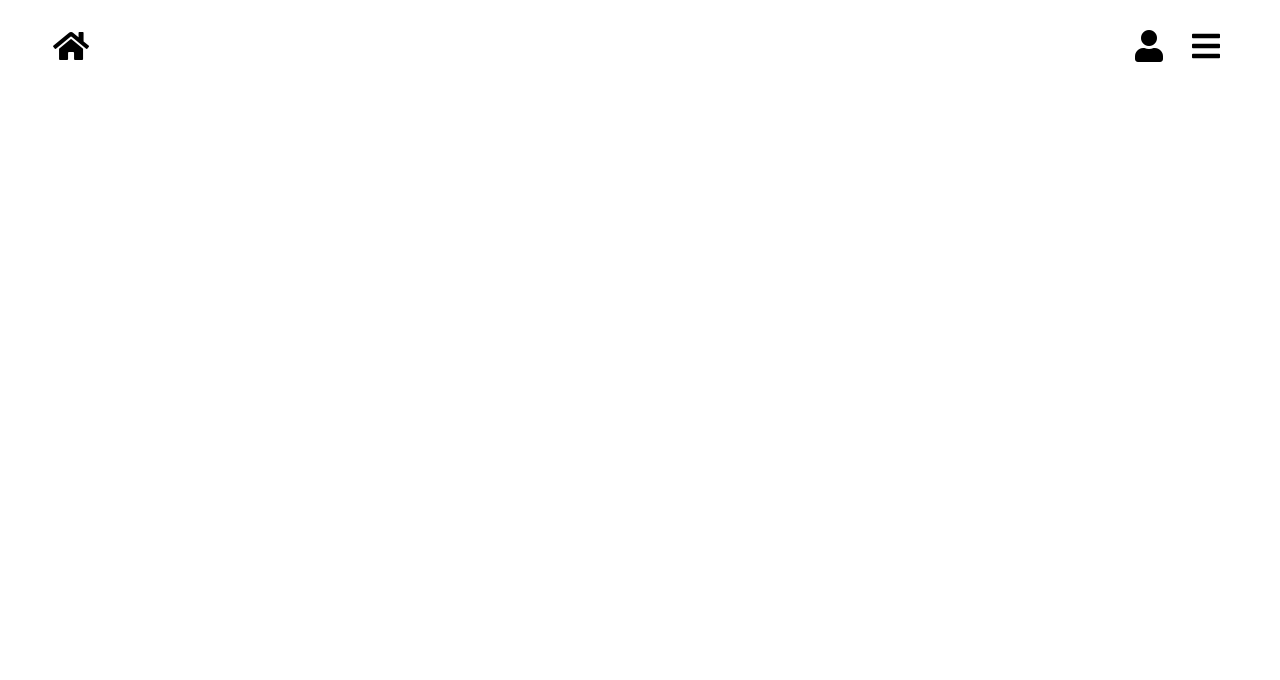
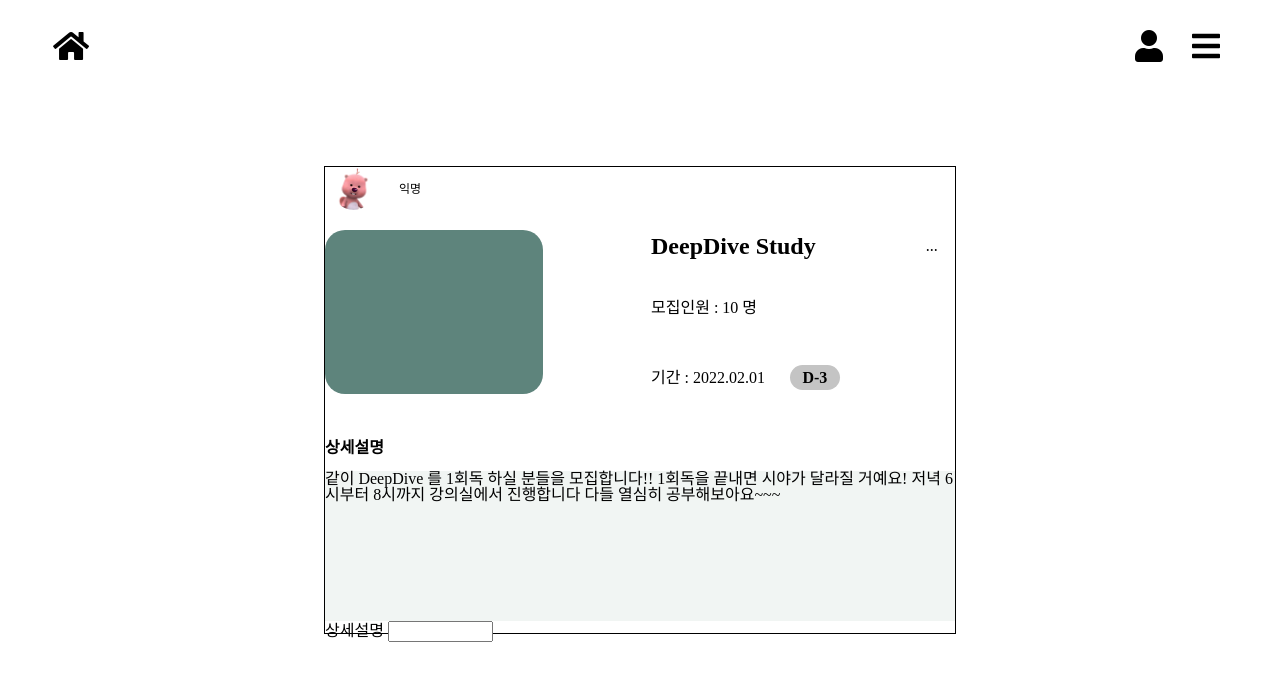
Before and after one commit to VeryverySoHappy/sesac, a plain HTML site: page 프로젝트 모집.html in a window 1280 px wide. Drawn offline with Linux system fonts and the light colour scheme.

Commit message:
프로젝트 모집

```diff
--- a/css/common.css
+++ b/css/common.css
@@ -80,4 +80,25 @@ legend {
   clear: both;
   width: 100%;
 }
+
+
+/* 추가하고자 함 */
+.profile {
+  position: relative;
+  width: 43px;
+  height: 43px;
+  border-radius: 50%;
+  overflow: hidden;
+  margin: 0 24px 0 7px;
+}
+
+.profile_img {
+  position: absolute;
+  top: 0;
+  left: 0;
+  width: 100%;
+  height: 100%;
+  object-fit: cover;
+}
+
 /* common.css end */
--- a/css/자유게시판.css
+++ b/css/자유게시판.css
@@ -80,24 +80,6 @@
   height: 43px;
 }
 
-.free__profile {
-  position: relative;
-  width: 43px;
-  height: 43px;
-  border-radius: 50%;
-  overflow: hidden;
-  margin: 0 24px 0 7px;
-}
-
-.free__list_profile {
-  position: absolute;
-  top: 0;
-  left: 0;
-  width: 100%;
-  height: 100%;
-  object-fit: cover;
-}
-
 .free__name {
   font-size: 14px;
   margin-right: 25px;
--- a/css/프로젝트모집.css
+++ b/css/프로젝트모집.css
@@ -0,0 +1,88 @@
+.applicant__wrap {
+  border: 1px solid #000;
+  position: absolute;
+  top: 50%;
+  left: 50%;
+  transform: translate(-50%, -50%);
+  width: 630px;
+  height: 466px;
+}
+
+.applicant__top {
+  display: flex;
+  align-items: center;
+  justify-content: start;
+  margin-bottom: 20px;
+}
+
+.applicant__name {
+  font-size: 12px;
+}
+
+.applicant__project_img {
+  width: 218px;
+  height: 164px;
+  background: #5E847C;
+  border-radius: 20px;
+}
+
+.applicant__project {
+  display: flex;
+  align-items: center;
+  justify-content: start;
+  height: 164px;
+}
+
+.applicant__explains {
+  margin-left: 108px;
+}
+
+.applicant__explain:nth-child(2) {
+  margin: 42px 0 49px 0;
+}
+
+li {
+  font-size: 16px;
+}
+
+.applicant__1st {
+  display: flex;
+  align-items: center;
+  justify-content: start;
+}
+
+.applicant__1st li:first-child {
+  font-size: 24px;
+  font-weight:600;
+  margin-right: 110px;
+}
+
+.applicant__3rd {
+  display: flex;
+  align-items: center;
+  justify-content: start;
+}
+
+.applicant__day {
+  margin-left: ;
+  width: 50px;
+  height: 25px;
+  line-height: 25px;
+  background: #c4c4c4;
+  border-radius: 25px;
+  text-align: center;
+  font-weight:bold;
+  margin-left: 25px;
+}
+
+.applicant__detail {
+  font-weight: 18;
+  font-weight: bold;
+  margin: 46px 0 15px 0;
+}
+
+.applicant_text {
+  background: #f1f5f3;
+  width: 630px;
+  height: 150px;
+}
--- a/프로젝트 모집.html
+++ b/프로젝트 모집.html
@@ -11,7 +11,7 @@
   <link rel="stylesheet" href="./css/common.css">
   <link rel="stylesheet" href="./css/reset.css">
   <link rel="stylesheet" href="./css/header.css">
-	<link rel="stylesheet" href="./css/자유게시판.css">
+	<link rel="stylesheet" href="./css/프로젝트모집.css">
 </head>
 <body>
 	<div class="wrap">
@@ -64,13 +64,48 @@
 
 	<!-- inner start -->
 	<div class="inner">
+    <div class="applicant__wrap">
+      <div class="applicant__top">
+        <div class="profile"><img src="./루피.png" alt="applicant user img" class="profile_img"></div>
+        <span class="applicant__name">익명</span>
+      </div>
+			<div class="applicant__project">
+				<div class=applicant__project_img></div>
+				<ul class="applicant__explains">
+					<li class="applicant__explain">
+						<ul class="applicant__1st">
+							<li>DeepDive Study</li>
+							<li>...</li>
+						</ul>
+					</li>
+					<li class="applicant__explain">모집인원 : 10 명</li>
+					<li class="applicant__explain">
+						<ul class="applicant__3rd">
+							<li>기간 : 2022.02.01</li>
+							<li class="applicant__day">D-3</li>
+						</ul>
+					</li>
+				</ul>
+			</div>
+			<div>
+				<div class="applicant__detail">상세설명</div>
+				<p class="applicant_text">
+					같이 DeepDive 를 1회독 하실 분들을 모집합니다!! 1회독을 끝내면 시야가 달라질 거예요!
+					저녁 6시부터 8시까지 강의실에서 진행합니다 다들 열심히 공부해보아요~~~
+				</p>
+				<label for="applicant__detail">상세설명</label>
+				<input type="text" id="name" name="name" required minlength="4" maxlength="8" size="10">
+			</div>
+    </div>
 
 
 
 
 
 
-		<!-- 본문내용 작성하기 -->
+
+
+
 
 
 
```
Also changed, not shown: 자유게시판.html (+11 -11 lines), api/index.html (added), 루피.png (added), 어피치.gif (deleted), 1 other file.
